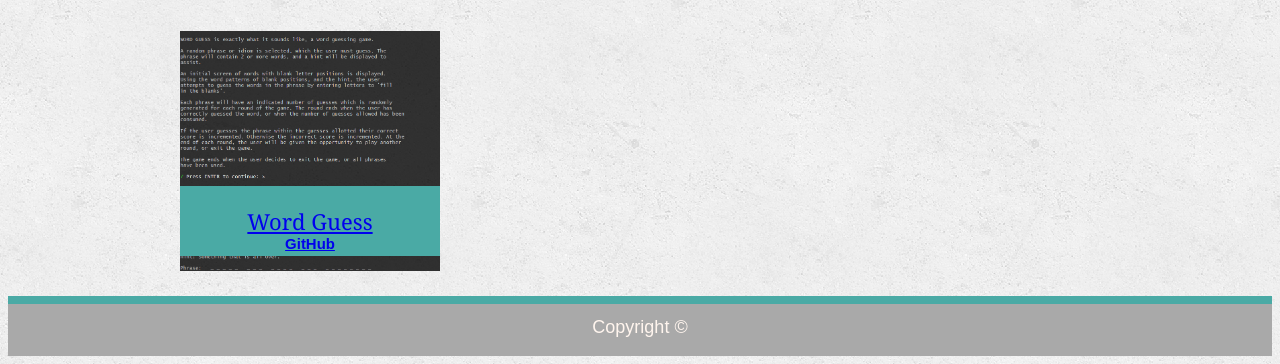
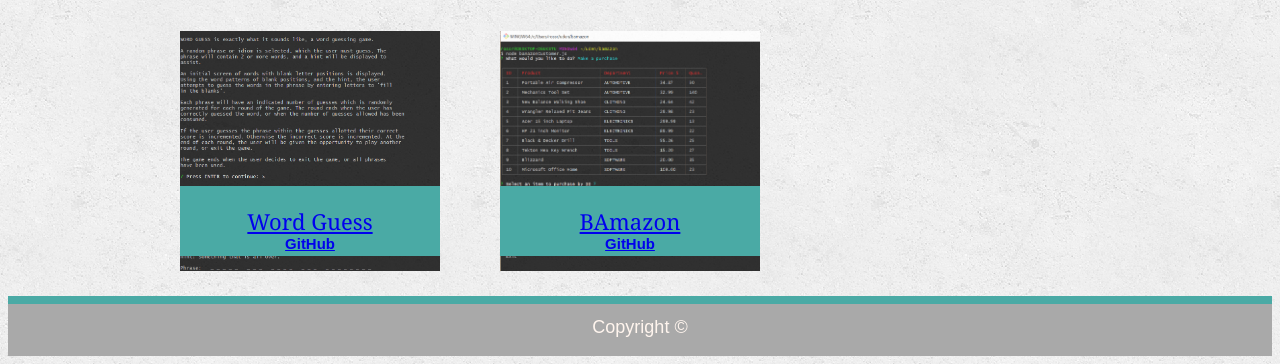
Before and after one commit to rossnr3/Updated-Portfolio, a plain HTML site: page portfolio.html in a window 1280 px wide. Shown: the part 814-1178 px from the top of the page. Drawn offline with Linux system fonts and the light colour scheme.

Commit message:
Added bamazon

```diff
--- a/portfolio.html
+++ b/portfolio.html
@@ -79,6 +79,13 @@
         <h5><a href="https://github.com/rossnr3/constructor-word-guess.git" target="_blank">GitHub</a></h5>
       </div>
 
+      <div class="work">
+        <img src="assets/images/order_details.png" alt="BAmazon">
+
+        <h3><a href="#" target="_blank">BAmazon</a></h3>
+        <h5><a href="https://github.com/rossnr3/bamazon.git" target="_blank">GitHub</a></h5>
+      </div>
+
     </section>
 
   </div>
```
Also changed, not shown: assets/images/order_details.png (added).
